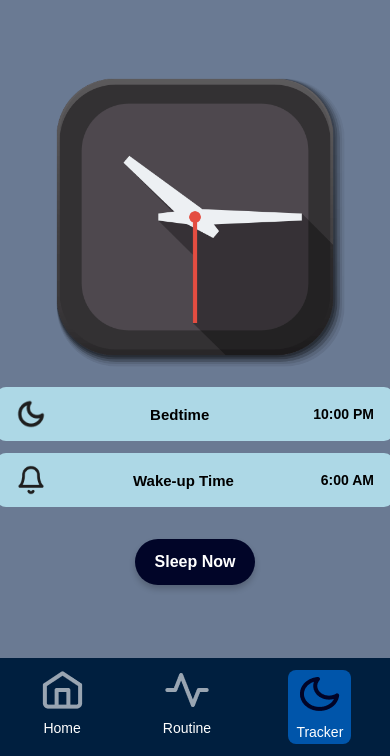
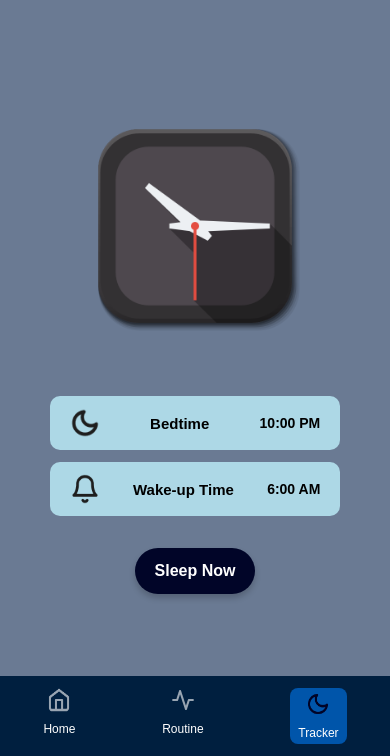
Before and after one commit to johnelter/GELIG-Final, a plain HTML site: page tracker.html in a window 390 px wide. Shown: the part 88-844 px from the top of the page. Drawn offline with Linux system fonts and the light colour scheme.

Commit message:
Add files via upload
k

```diff
--- a/home.css
+++ b/home.css
@@ -415,13 +415,18 @@
          flex-direction: column;
          align-items: center;
          color: #fff;
-         font-size: 14px;
+         font-size: 12px;
          cursor: pointer;
      }
 
      .nav-icon {
          font-size: 24px;
          margin-bottom: 4px;
+     }
+
+     .nav-icon img {
+         width: 24px;
+         height: 24px;
      }
 
      /* Profile Drawer */
--- a/routine.css
+++ b/routine.css
@@ -287,7 +287,7 @@ body {
       flex-direction: column;
       align-items: center;
       color: #fff;
-      font-size: 14px;
+      font-size: 12px;
       cursor: pointer;
   }
 
@@ -295,4 +295,9 @@ body {
       font-size: 24px;
       margin-bottom: 4px;
   }
+
+  .nav-icon img {
+        width: 24px;
+        height: 24px;
+  }
 }
--- a/tracker.css
+++ b/tracker.css
@@ -221,14 +221,14 @@ body {
   }
 
   .circle img {
-    width: 100%;
-    height: 100%;
+    width: 70%;
+    height: 70%;
     object-fit: cover;
   }
 
   /* Sleep info boxes */
   .info-box {
-    width: 100%;
+    width: 70%;
     max-width: 500px;
     background-color: #add8e6;
     border-radius: 10px;
@@ -283,7 +283,7 @@ body {
     flex-direction: column;
     align-items: center;
     color: #fff;
-    font-size: 14px;
+    font-size: 12px;
     cursor: pointer;
   }
 
@@ -291,4 +291,9 @@ body {
     font-size: 24px;
     margin-bottom: 4px;
   }
+
+  .nav-icon img {
+    width: 24px;
+    height: 24px;
+  }
 }
--- a/tracker.html
+++ b/tracker.html
@@ -21,7 +21,7 @@
     <!-- Circle with image -->
     <div class="circle">
       <!-- Replace src with your image URL -->
-      <img src="./img/tracker.png" alt="Profile Image" />
+      <img src="./img/tracker.png" alt="tracker" />
     </div>
 
     <!-- Bedtime -->
```
Also changed, not shown: home.html (+0 -14 lines).
